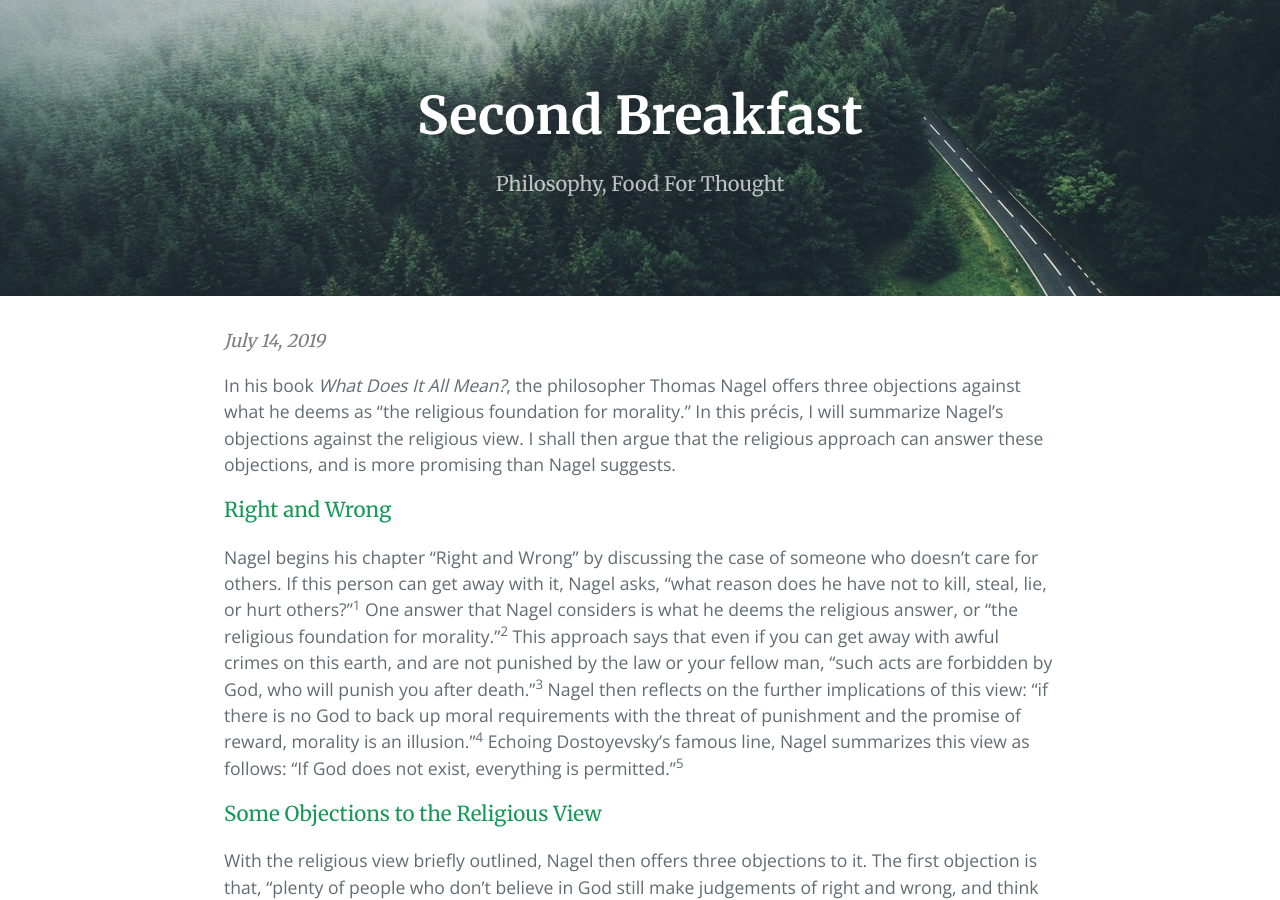
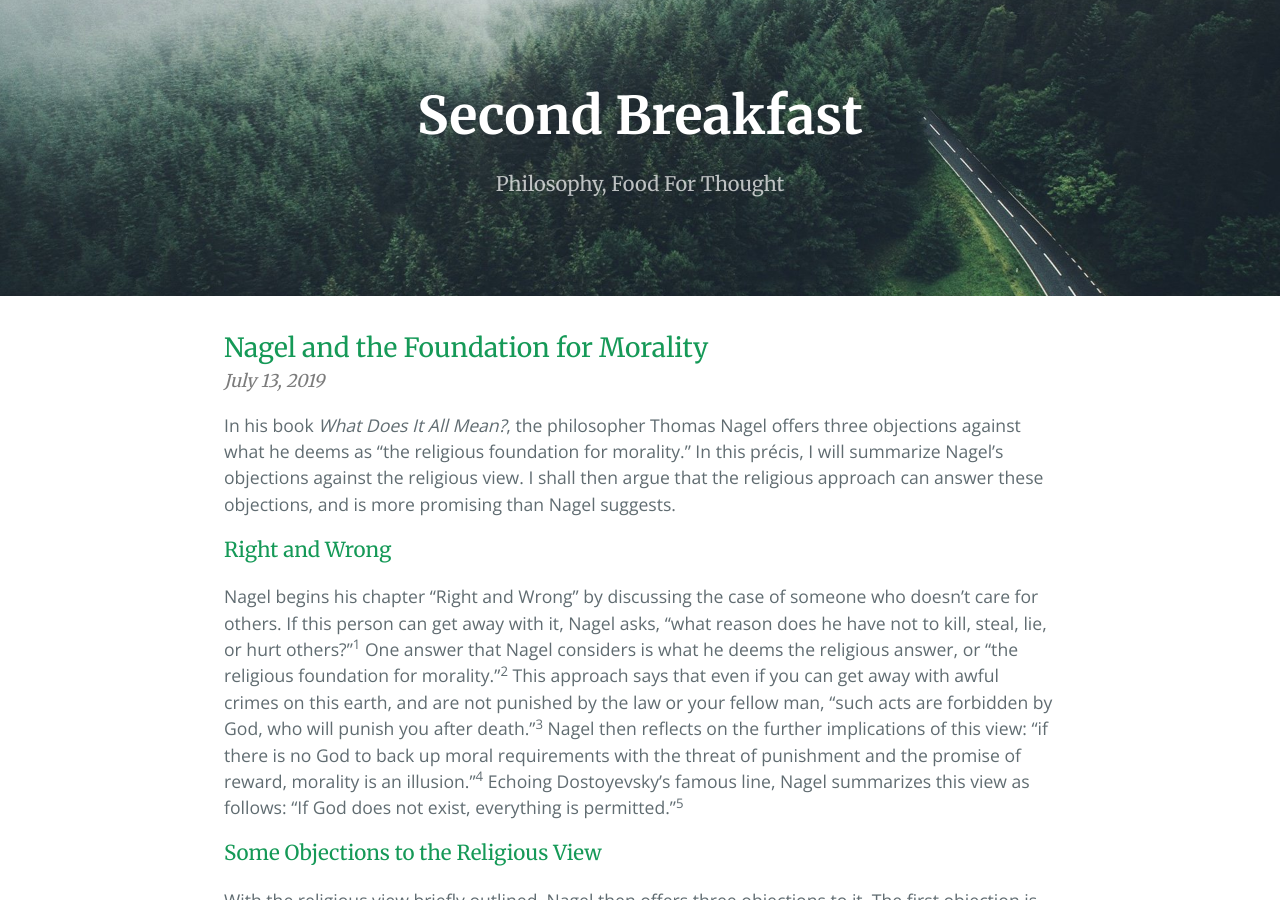
Before and after one commit to second-breakfast/second-breakfast.github.io, a Jekyll site: the page built from _posts/2019-07-13-nagel-morality.markdown, in a window 1280 px wide and 900 px high. Built offline with Jekyll 4.4.1, drawn with Linux system fonts in a browser that asks for light colours; our own code applies the rules of GitHub Pages for plain Markdown files.

Commit message:
Fix Nagel post name

```diff
--- a/_posts/2019-07-13-nagel-morality.markdown
+++ b/_posts/2019-07-13-nagel-morality.markdown
@@ -1,6 +1,6 @@
 ---
 layout: default
-title:  The Foundation for Morality: A Response to Nagel
+title:  Nagel and the Foundation for Morality
 date:   2019-07-13 00:00:00
 categories: main
 published: true
```
